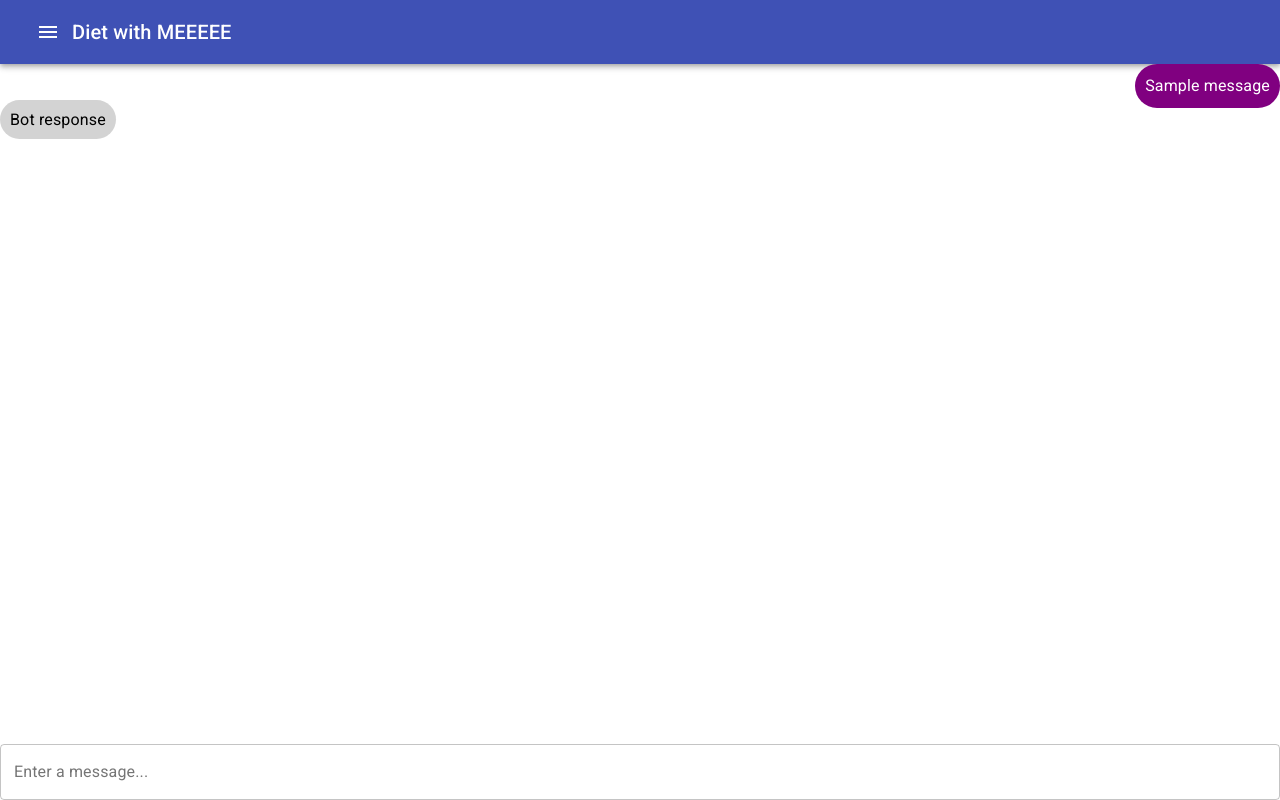
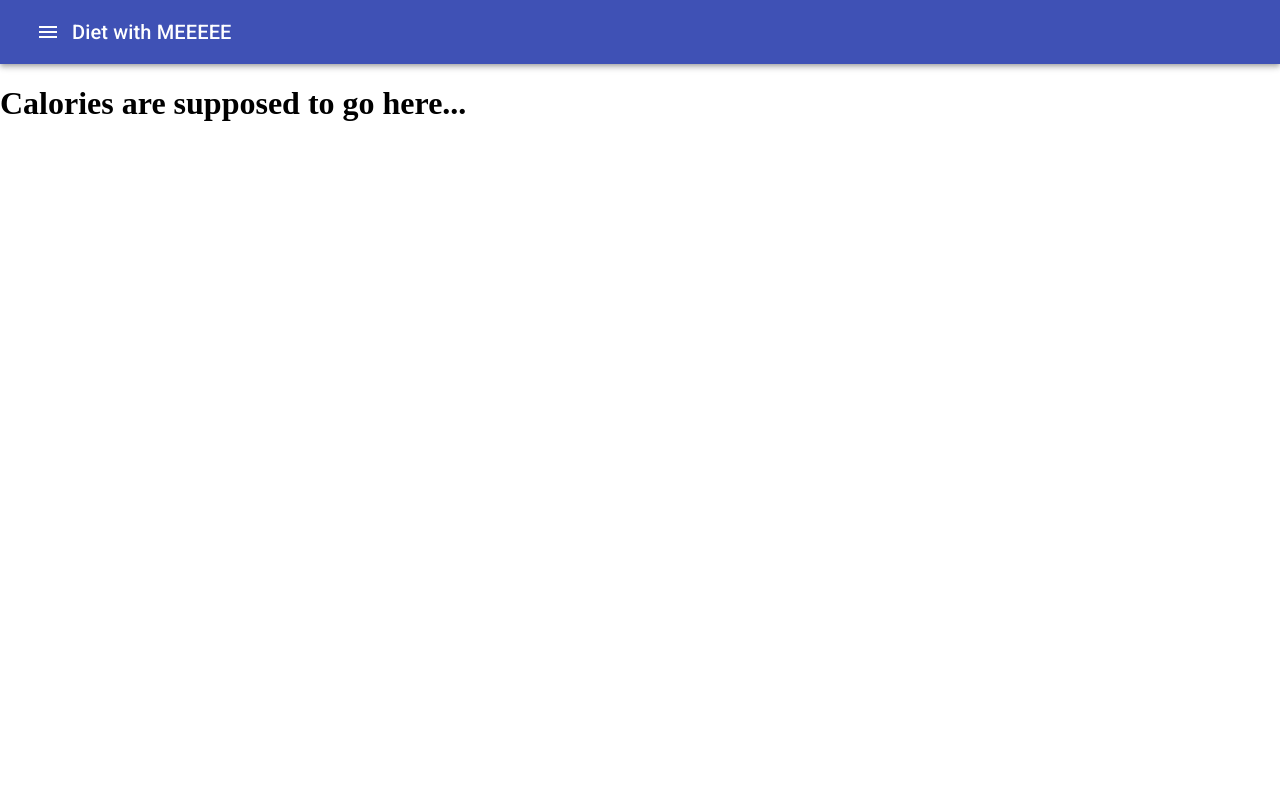
Before and after one commit to timmmyeo/diet-tracker, a React (Create React App) app in the folder frontend/: page /#/dashboard in a window 1280 px wide. Built offline with nearby package versions, Linux system fonts and the light colour scheme.

Commit message:
React router

```diff
--- a/frontend/package.json
+++ b/frontend/package.json
@@ -9,6 +9,8 @@
     "@testing-library/user-event": "^7.1.2",
     "react": "^16.13.1",
     "react-dom": "^16.13.1",
+    "react-router": "^5.2.0",
+    "react-router-dom": "^5.2.0",
     "react-scripts": "3.4.3"
   },
   "scripts": {
--- a/frontend/src/App.js
+++ b/frontend/src/App.js
@@ -1,12 +1,29 @@
 import React from 'react';
 import Navbar from "./components/Navbar"
-import Chat from "./components/ChatWindow"
+import ChatWindow from "./components/ChatWindow"
+import Dashboard from "./components/Dashboard"
+import {
+  HashRouter as Router,
+  Switch,
+  Route,
+  Link
+} from "react-router-dom";
 
 function App() {
   return (
     <>
       <Navbar />
-      <Chat />
+      <Router>
+        <Switch>
+          <Route exact path="/">
+            <ChatWindow />
+          </Route>
+          <Route exact path="/dashboard">
+            <Dashboard />
+          </Route>
+        </Switch>
+      </Router>
+
     </>
   );
 }
--- /dev/null
+++ b/frontend/src/components/Dashboard.js
@@ -0,0 +1,9 @@
+import React from "react"
+
+export default function Dashboard(props) {
+  return (
+    <>
+      <h1>Calories are supposed to go here...</h1>
+    </>
+  )
+}
--- a/frontend/src/components/Navbar.js
+++ b/frontend/src/components/Navbar.js
@@ -7,21 +7,9 @@ import IconButton from '@material-ui/core/IconButton';
 import MenuIcon from '@material-ui/icons/Menu';
 import MenuItem from '@material-ui/core/MenuItem';
 import Menu from '@material-ui/core/Menu';
-
-const useStyles = makeStyles((theme) => ({
-  root: {
-    flexGrow: 1,
-  },
-  menuButton: {
-    marginRight: theme.spacing(2),
-  },
-  title: {
-    flexGrow: 1,
-  },
-}));
+import { Link, HashRouter as Router } from "react-router-dom";
 
 export default function MenuAppBar() {
-  const classes = useStyles();
   const [anchorEl, setAnchorEl] = React.useState(null);
   const open = Boolean(anchorEl);
 
@@ -34,14 +22,11 @@ export default function MenuAppBar() {
   };
 
   return (
-    <div className={classes.root}>
+    <>
       <AppBar position="static">
         <Toolbar>
           <div>
               <IconButton
-                aria-label="account of current user"
-                aria-controls="menu-appbar"
-                aria-haspopup="true"
                 onClick={handleMenu}
                 color="inherit"
               >
@@ -62,15 +47,23 @@ export default function MenuAppBar() {
                 open={open}
                 onClose={handleClose}
               >
-                <MenuItem onClick={handleClose}>Home</MenuItem>
-                <MenuItem onClick={handleClose}>Calories</MenuItem>
+              <Router>
+                <Link style={{ color: 'inherit', textDecoration: 'inherit'}} to="/">
+                  <MenuItem onClick={handleClose}>Home</MenuItem>
+                </Link>
+
+                ]<Link style={{ color: 'inherit', textDecoration: 'inherit'}} to="/dashboard">
+                  <MenuItem onClick={handleClose}>Calories</MenuItem>
+                </Link>
+              </Router>
               </Menu>
+
             </div>
-          <Typography variant="h6" className={classes.title}>
+          <Typography variant="h6">
             Diet with MEEEEE
           </Typography>
         </Toolbar>
       </AppBar>
-    </div>
+    </>
   );
 }
--- a/package.json
+++ b/package.json
@@ -2,6 +2,7 @@
   "dependencies": {
     "@livechat/ui-kit": "^0.4.0-10",
     "@material-ui/core": "^4.11.0",
-    "@material-ui/icons": "^4.9.1"
+    "@material-ui/icons": "^4.9.1",
+    "react-router": "^5.2.0"
   }
 }
```
Also changed, not shown: 2 other files (tests, documents, lock files or other folders).
